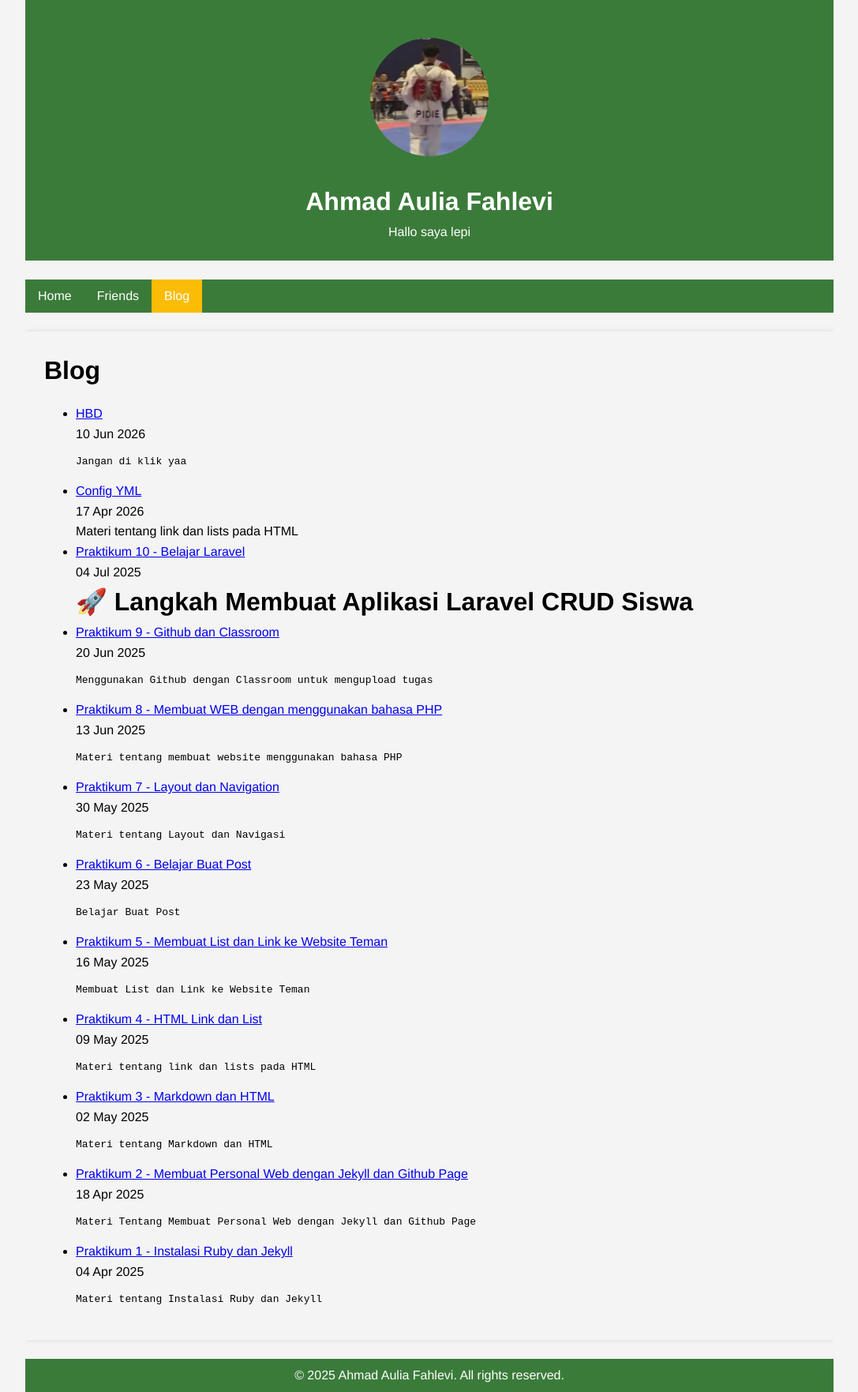
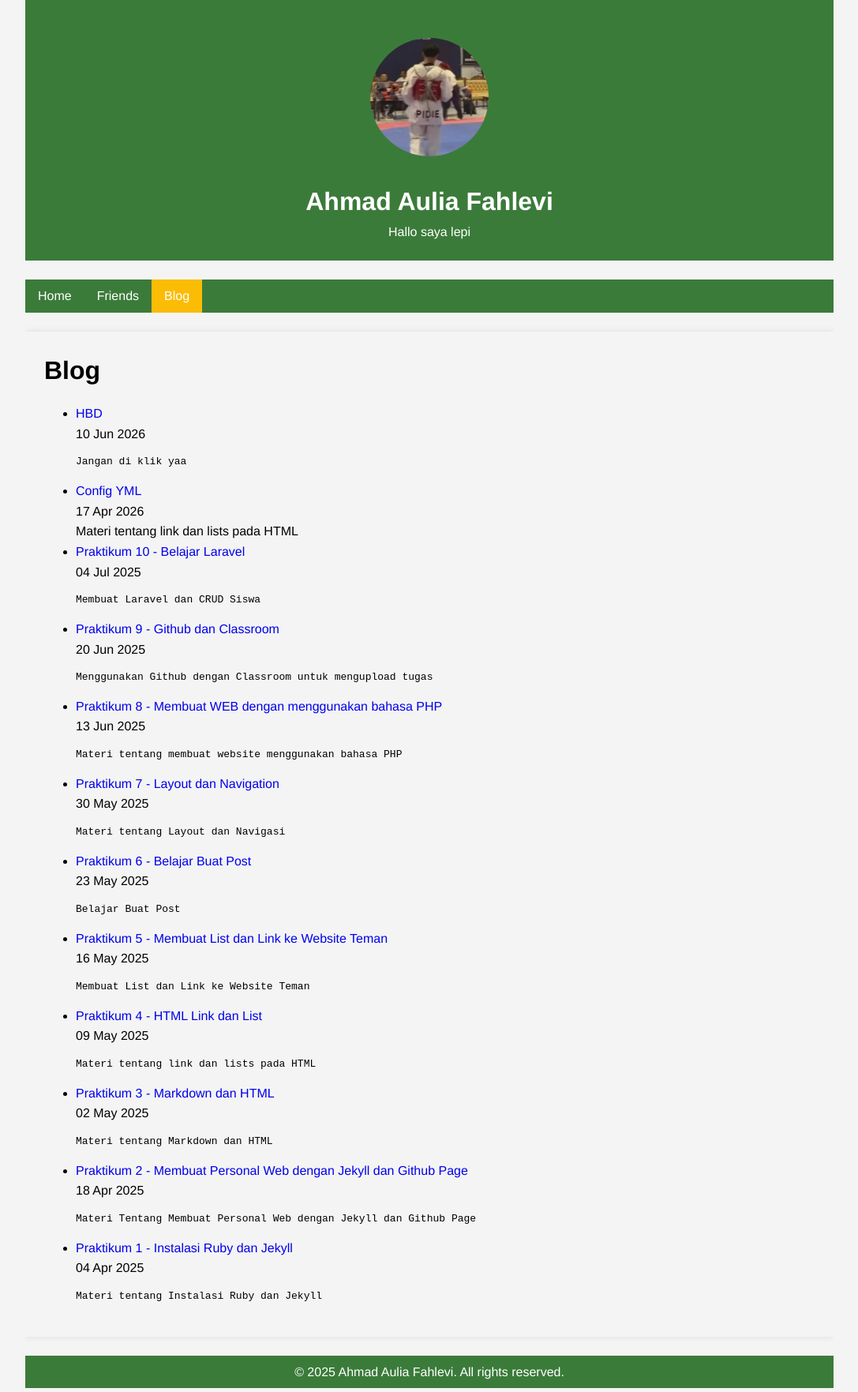
Before and after one commit to lepii1/lepii1.github.io, a Jekyll site: the page built from blog.html, in a window 1280 px wide. Shown: the whole page at 79% size, without its empty margins (96-1183 px from the left). Built offline with Jekyll 4.4.1, drawn with Linux system fonts in a browser that asks for light colours.

Commit message:
initial commit

```diff
--- a/_sass/edit.scss
+++ b/_sass/edit.scss
@@ -100,6 +100,10 @@
     }
 }
 
+.blog-container a {
+    text-decoration: none;
+}
+
 @media (max-width: 768px) {
     .switch {
         background: none;
```
Also changed, not shown: _posts/2025-7-4-Belajar-laravel.md (+3 -0 lines).
